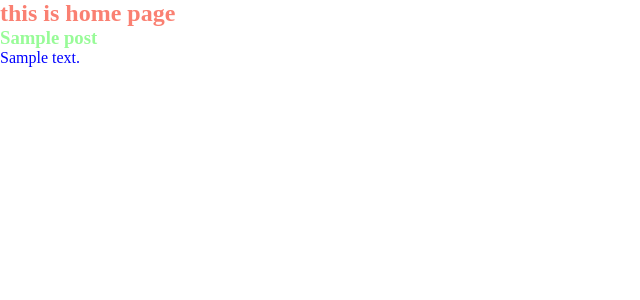
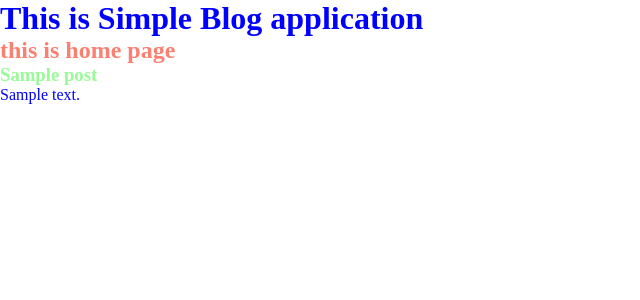
Before and after one commit to Mohimenol-Islam-Munna/Blog_Project, a Django app: template templates/home.html in a window 1280 px wide. Shown: the top 300 px of the page, without its empty margins (0-640 px from the left). Run offline with Django 3.2, Linux system fonts and the light colour scheme; the template is opened without the code that fills it: most values are stand-ins (such as "Sample title", 1, 10 or a date in 2020).

Commit message:
template inheritance

```diff
--- /dev/null
+++ b/templates/base.html
@@ -0,0 +1,19 @@
+{% load static %}
+
+<!DOCTYPE html>
+<html lang="en">
+  <head>
+    <meta charset="UTF-8" />
+    <meta http-equiv="X-UA-Compatible" content="IE=edge" />
+    <meta name="viewport" content="width=device-width, initial-scale=1.0" />
+    {% block title %} {% endblock title %}
+
+    <link rel="stylesheet" href="{% static 'css/base.css' %}">
+  </head>
+  <body>
+    <h1>This is Simple Blog application</h1>
+
+    <!-- blog posts  -->
+    <div>{% block blog_posts %} {% endblock blog_posts %}</div>
+  </body>
+</html>
--- a/templates/home.html
+++ b/templates/home.html
@@ -1,16 +1,7 @@
-{% load static %}
-
-<!DOCTYPE html>
-<html lang="en">
-<head>
-  <meta charset="UTF-8">
-  <meta http-equiv="X-UA-Compatible" content="IE=edge">
-  <meta name="viewport" content="width=device-width, initial-scale=1.0">
+{% extends 'base.html' %}
+{% block title %}
 <title>Django Blog</title>
-
-  <link rel="stylesheet" href="{% static 'css/base.css' %}">
-</head>
-<body>
+{% endblock title %} {% block blog_posts %}
 <h2>this is home page</h2>
 <div>
   {% for post in all_post %}
@@ -18,5 +9,4 @@
   <p>{{post.body}}</p>
   {% endfor %}
 </div>
-</body>
-</html>
+{% endblock blog_posts %}
```
Lines whose indentation alone changed are shown as unchanged.
